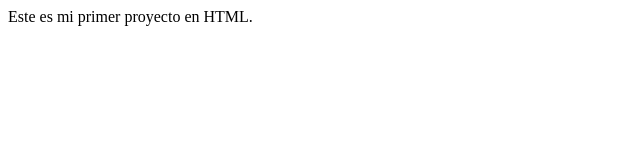
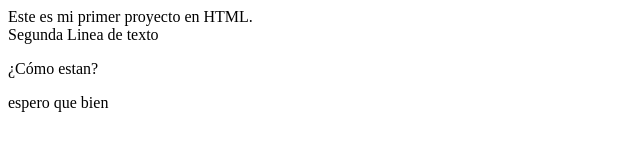
Before and after one commit to Gaspylml/miweb, a plain HTML site: page HolamundoHTML5/public_html/index.html in a window 1280 px wide. Shown: the whole page, without its empty margins (0-640 px from the left). Drawn offline with Linux system fonts and the light colour scheme.

Commit message:
Agregando cambios al documento de primer proyecto en HTML5

```diff
--- a/HolamundoHTML5/public_html/index.html
+++ b/HolamundoHTML5/public_html/index.html
@@ -1,12 +1,15 @@
 <!DOCTYPE html>
 
-<html>
+<html lang="es">
     <head>
+        <meta charset="UTF-8">
         <title>Primer Proyecto HTML</title>
     </head>
     <body>
-        Este es mi primer proyecto en HTML.
-
+        Este es mi primer proyecto en HTML.<br>
+        Segunda Linea de texto<br>
+        <p>¿Cómo estan?</p>
+        <p>espero que bien</p>
     </body>
 
 </html>
```
